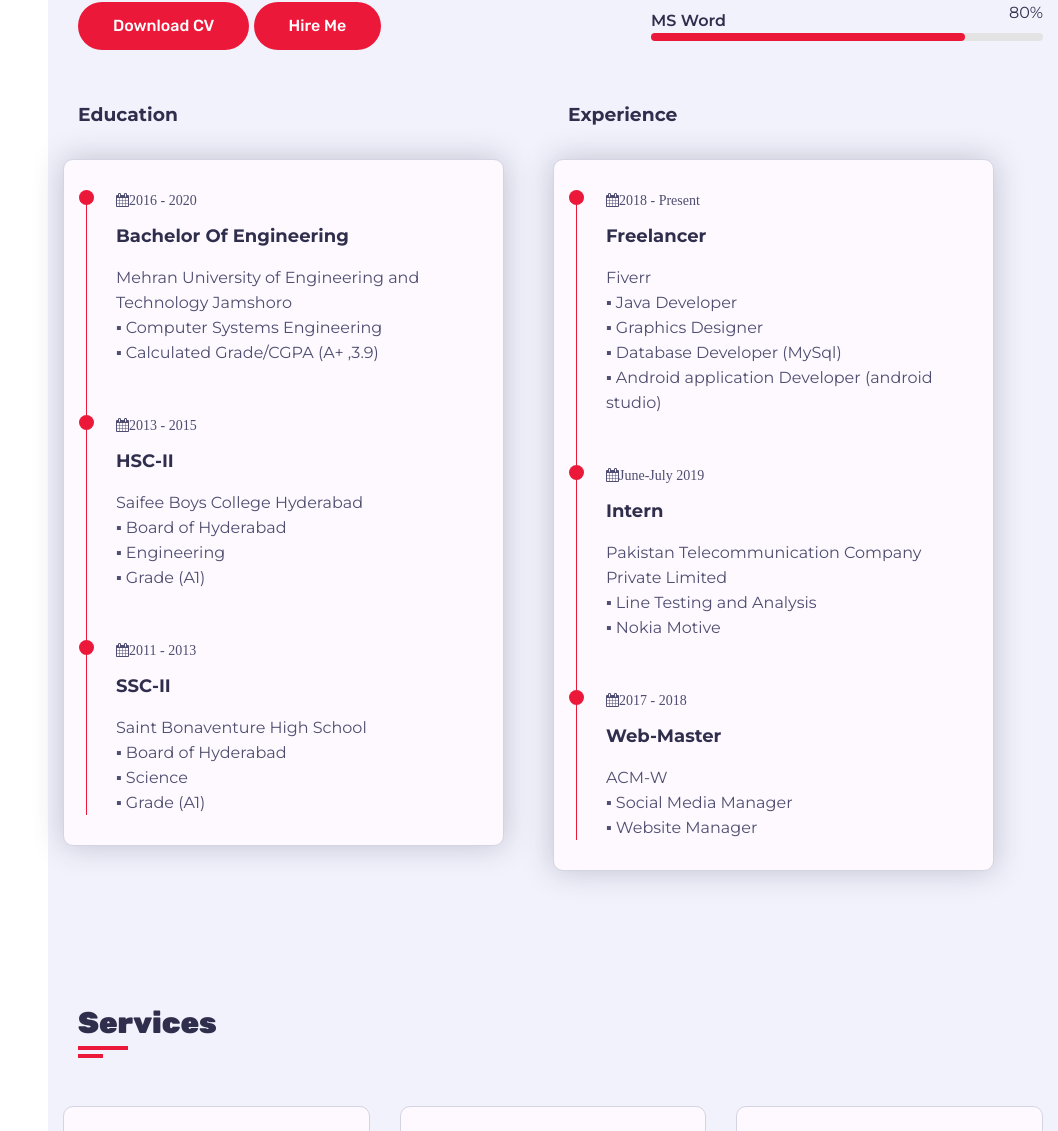
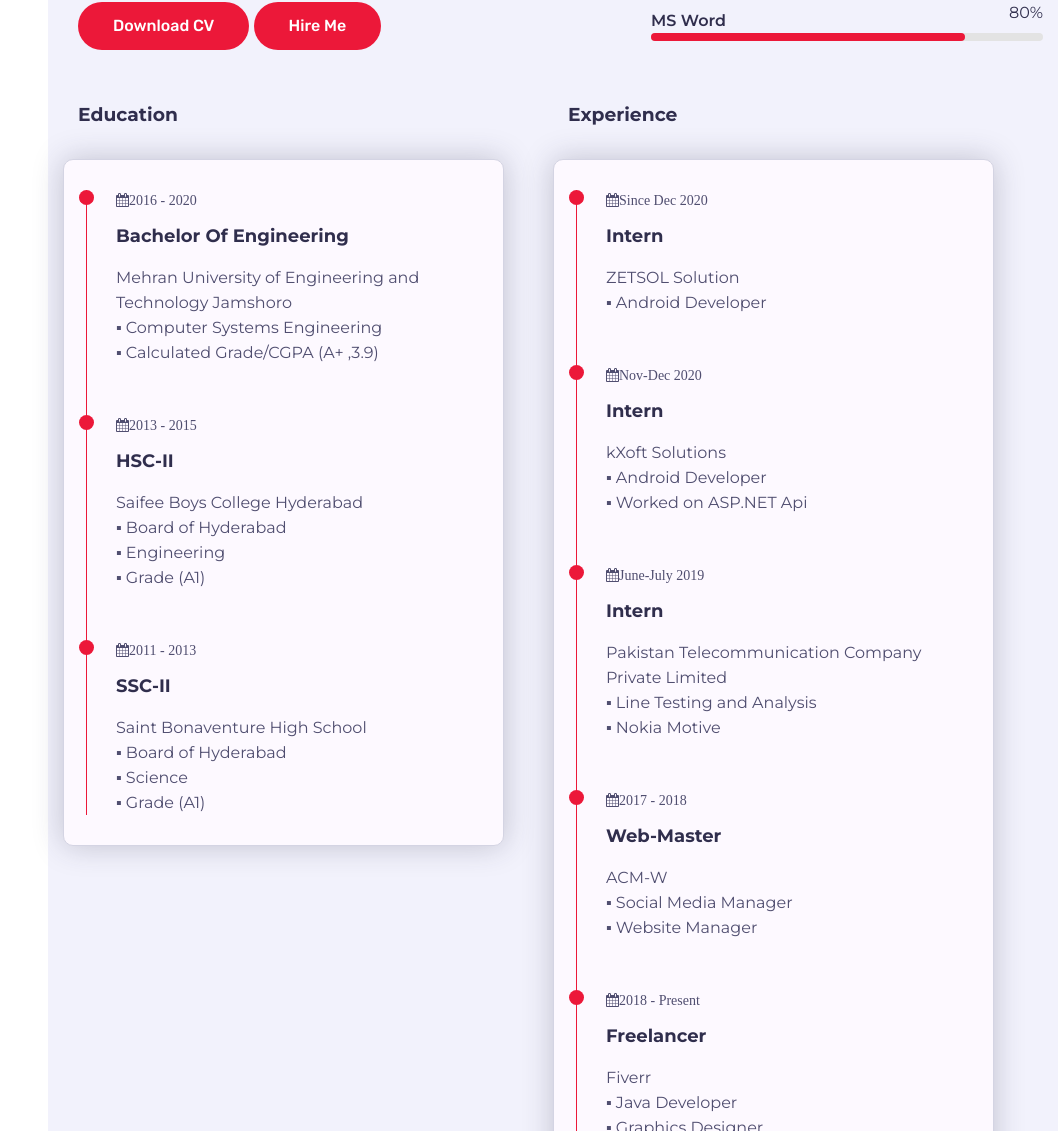
Before and after one commit to Saqib-ghouri11/saqibghouri, a plain HTML site: page index.html in a window 1280 px wide. Shown: the part 1578-2709 px from the top of the page, without its empty margins (222-1280 px from the left). Drawn offline with Linux system fonts and the light colour scheme.

Commit message:
Update index.html

```diff
--- a/index.html
+++ b/index.html
@@ -271,23 +271,39 @@ Feel free to contact me on the given informatiom.
                         <h3 class="title">Experience</h3>
 
                           <div class="row">
-                          <div class="timeline-box">                          <div class="timeline shadow-dark">
-                            <!-- timeline item -->
+                          <div class="timeline-box">
+                            <div class="timeline shadow-dark">
+                               <!-- timeline item -->
                             <div class="timeline-item">
                             <div class="circle-dot"></div>
                             <h6 class="timeline-date">
-                              <li class="fa fa-calendar">2018 - Present</li>
+                              <li class="fa fa-calendar">Since Dec 2020 </li>
                             </h6>
-                            <h4 class="timeline-title">Freelancer</h4>
+                            <h4 class="timeline-title">Intern</h4>
                             <p class="timeline-text">
-                               Fiverr <br/>
-                               ▪ Java Developer <br/>
-                               ▪ Graphics Designer <br/>
-                               ▪ Database Developer (MySql) <br/>
-                               ▪ Android application Developer (android studio)<br/>
+                                ZETSOL Solution <br/>
+                                ▪ Android Developer  <br/>
+
+
                             </p>
                           </div>
                           <!-- timeline item end -->
+                               <!-- timeline item -->
+                            <div class="timeline-item">
+                            <div class="circle-dot"></div>
+                            <h6 class="timeline-date">
+                              <li class="fa fa-calendar">Nov-Dec 2020 </li>
+                            </h6>
+                            <h4 class="timeline-title">Intern</h4>
+                            <p class="timeline-text">
+                                kXoft Solutions  <br/>
+                                ▪ Android Developer  <br/>
+                                ▪ Worked on ASP.NET Api <br/>
+
+                            </p>
+                          </div>
+                          <!-- timeline item end -->
+
                           <!-- timeline item -->
                             <div class="timeline-item">
                             <div class="circle-dot"></div>
@@ -317,6 +333,22 @@ Feel free to contact me on the given informatiom.
                                 ▪ Social Media Manager <br/>
                                 ▪ Website Manager <br/>
 
+                            </p>
+                          </div>
+                          <!-- timeline item end -->
+                               <!-- timeline item -->
+                            <div class="timeline-item">
+                            <div class="circle-dot"></div>
+                            <h6 class="timeline-date">
+                              <li class="fa fa-calendar">2018 - Present</li>
+                            </h6>
+                            <h4 class="timeline-title">Freelancer</h4>
+                            <p class="timeline-text">
+                               Fiverr <br/>
+                               ▪ Java Developer <br/>
+                               ▪ Graphics Designer <br/>
+                               ▪ Database Developer (MySql) <br/>
+                               ▪ Android application Developer (android studio)<br/>
                             </p>
                           </div>
                           <!-- timeline item end -->
```
